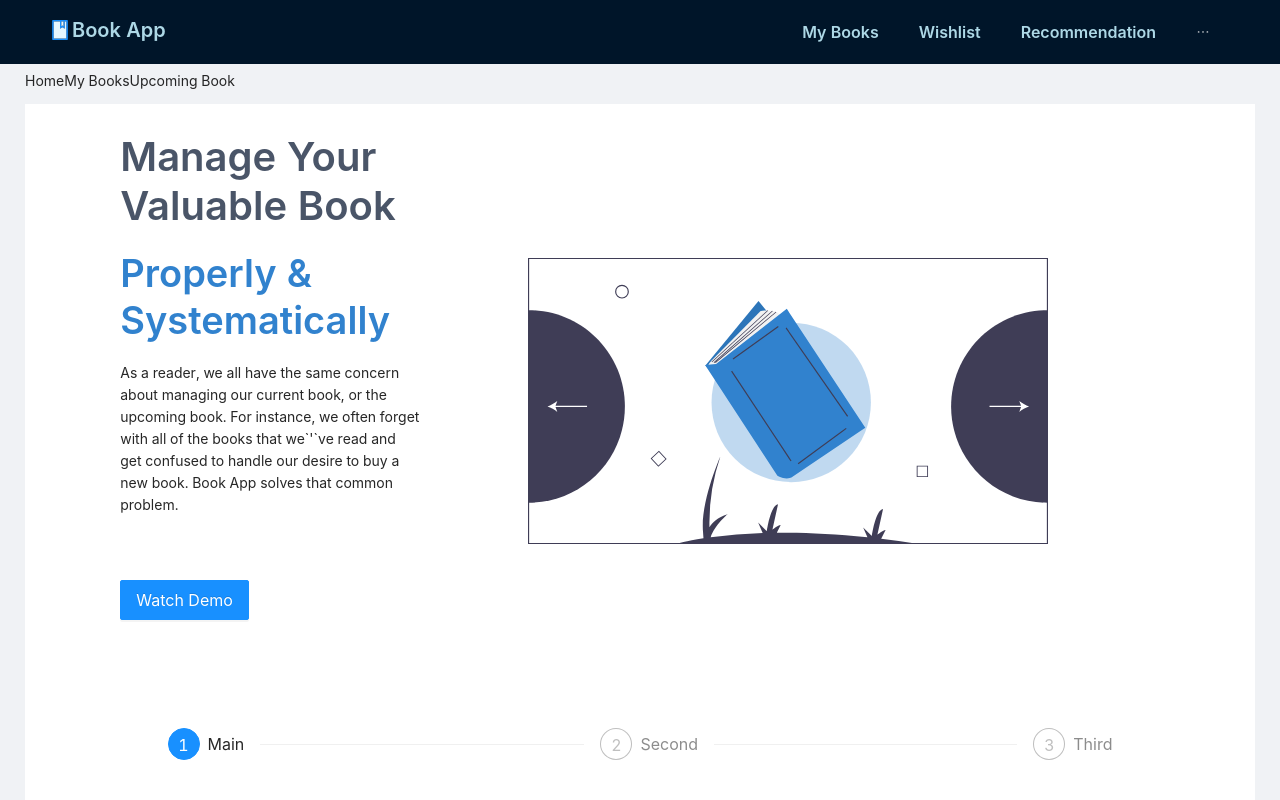
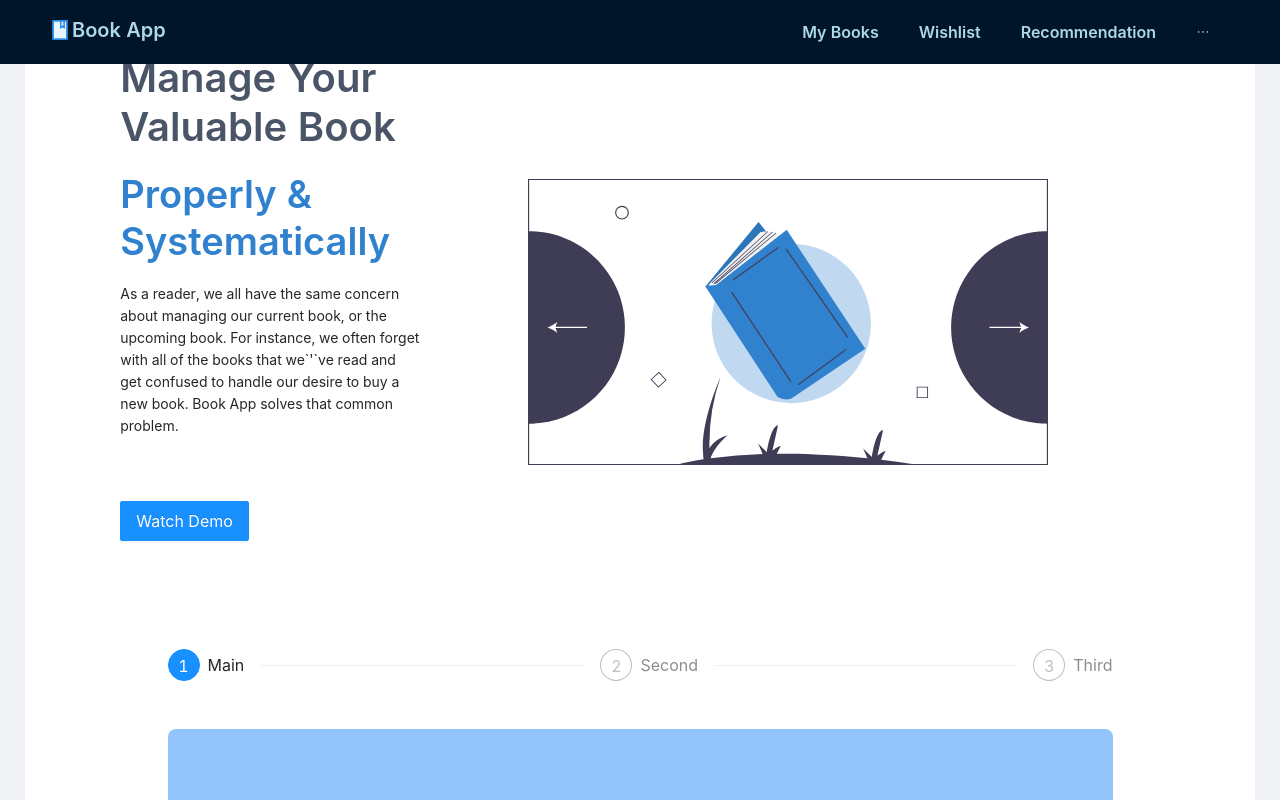
Before and after one commit to dannycahyo/book-super-app, a Next.js app: page / in a window 1280 px wide. Shown: the top 800 px of the page. Built offline with nearby package versions, Linux system fonts and the light colour scheme.

Commit message:
adjust-layout-properly

```diff
--- a/containers/Body.tsx
+++ b/containers/Body.tsx
@@ -5,24 +5,7 @@ import Link from "next/link";
 const Body = ({ children }: { children: ReactNode }) => {
   const { Content } = Layout;
   return (
-    <Content style={{ padding: "70px 25px 0px 25px" }}>
-      <Breadcrumb style={{ marginBottom: 12 }}>
-        <Link passHref href="/">
-          <a>
-            <Breadcrumb.Item>Home</Breadcrumb.Item>
-          </a>
-        </Link>
-        <Link passHref href="/mybooks">
-          <a>
-            <Breadcrumb.Item>My Books</Breadcrumb.Item>
-          </a>
-        </Link>
-        <Link passHref href="/upcomingbooks">
-          <a>
-            <Breadcrumb.Item>Upcoming Book</Breadcrumb.Item>
-          </a>
-        </Link>
-      </Breadcrumb>
+    <Content style={{ padding: "25px 25px 0px 25px" }}>
       <div className="min-h-screen px-12 py-4" style={{ background: "#fff" }}>
         {children}
       </div>
--- a/containers/Footer.tsx
+++ b/containers/Footer.tsx
@@ -8,7 +8,7 @@ const Footer = () => {
       style={{
         background: "#001529",
       }}
-      className="mt-20 text-white text-center items-center"
+      className="mt-8 text-white text-center items-center"
     >
       <Row align="middle">
         <Col span={24}>
--- a/containers/Header.tsx
+++ b/containers/Header.tsx
@@ -9,7 +9,7 @@ const Header = () => {
   const router = useRouter();
 
   return (
-    <Header className="mb-12 z-10 w-full fixed">
+    <Header className="mb-8 z-10 w-full fixed">
       <Row justify="space-between">
         <Col>
           <Logo />
```
